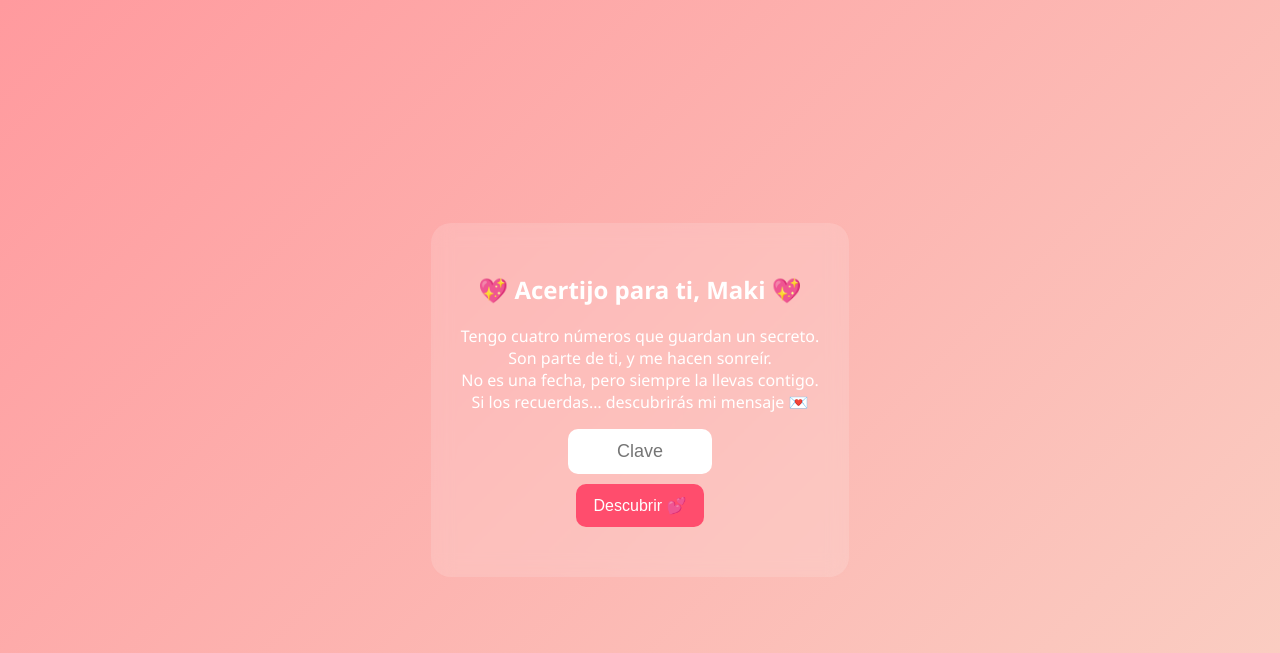
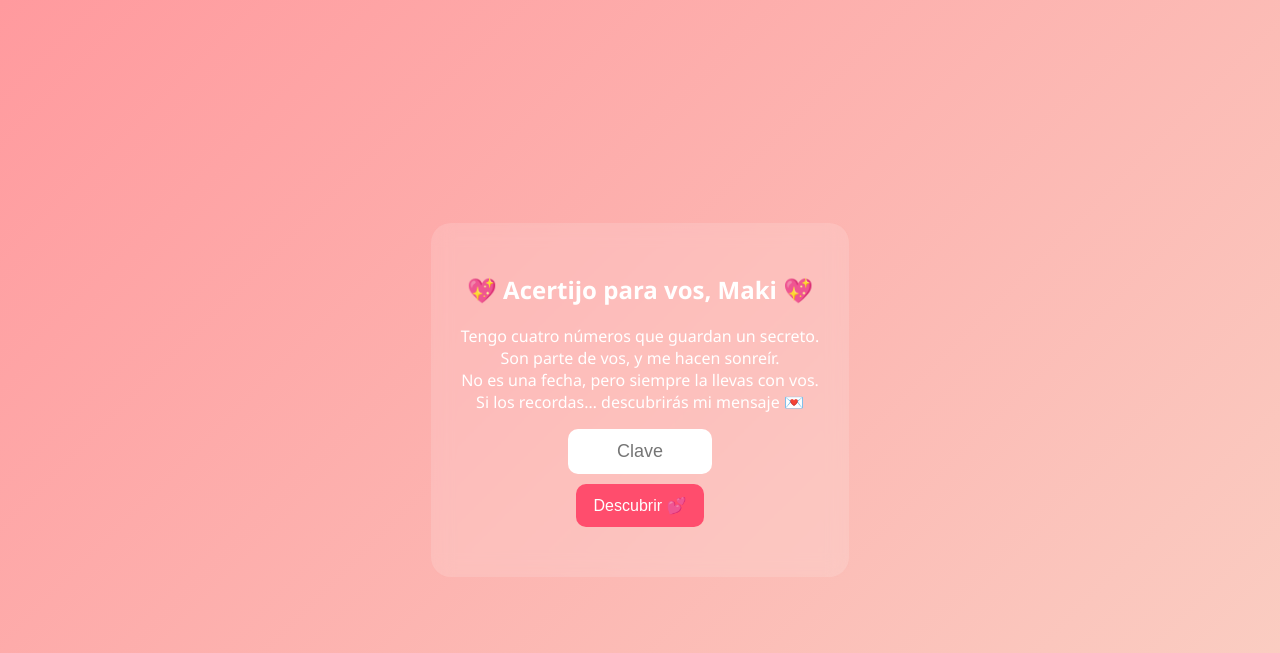
Before and after one commit to TotiManuel/WebRandom, a Flask app: page / in a window 1280 px wide. Shown: the top 653 px of the page. Run offline with Flask 3, Linux system fonts and the light colour scheme.

Commit message:
Update mensaje

```diff
--- a/templates/home.html
+++ b/templates/home.html
@@ -3,7 +3,7 @@
 <head>
 <meta charset="UTF-8">
 <meta name="viewport" content="width=device-width, initial-scale=1.0">
-<title>Un secreto para Maki 💌</title>
+<title>Un secreto Maki 💌</title>
 <link rel="manifest" href="/manifest.json">
 <link rel="icon" href="/static/images/icon.png">
 
@@ -78,12 +78,12 @@
 <body>
 
 <div class="card">
-    <h2>💖 Acertijo para ti, Maki 💖</h2>
+    <h2>💖 Acertijo para vos, Maki 💖</h2>
     <p>
         Tengo cuatro números que guardan un secreto.<br>
-        Son parte de ti, y me hacen sonreír.<br>
-        No es una fecha, pero siempre la llevas contigo.<br>
-        Si los recuerdas… descubrirás mi mensaje 💌
+        Son parte de vos, y me hacen sonreír.<br>
+        No es una fecha, pero siempre la llevas con vos.<br>
+        Si los recordas… descubrirás mi mensaje 💌
     </p>
 
     <input id="code" type="password" placeholder="Clave">
```
